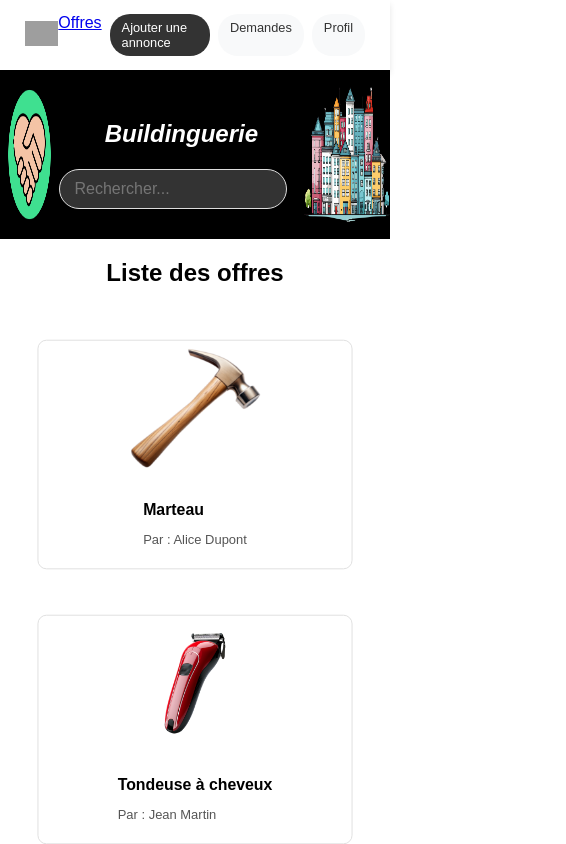
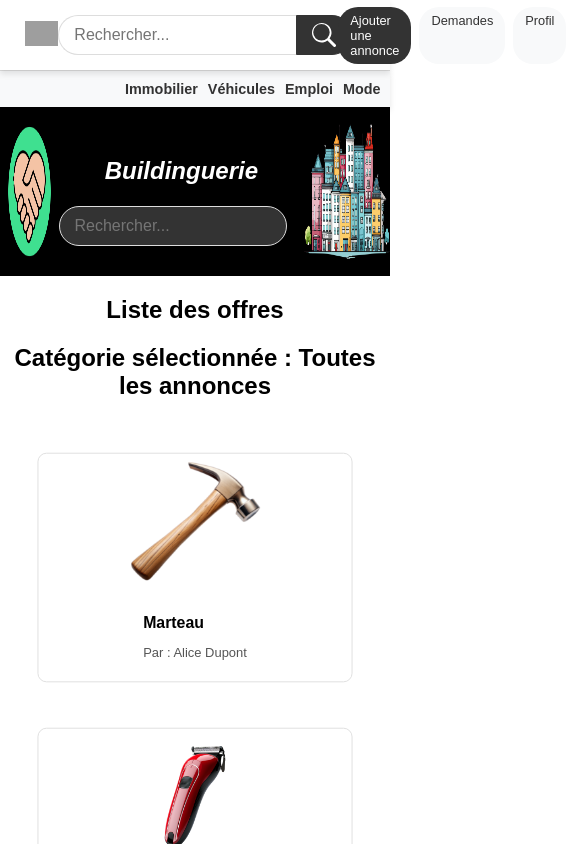
Before and after one commit to buildESP/BuildESP, a React (Create React App) app in the folder fadelfront/: page / in a window 390 px wide. Shown: the top 844 px of the page, 566 px wide, since content can reach past the window. Built offline with nearby package versions, Linux system fonts and the light colour scheme; grey boxes are pictures that could not be loaded.

Commit message:
[ADD] Categories/subcategories + Postuler à l'offre

```diff
--- a/fadelfront/src/App.js
+++ b/fadelfront/src/App.js
@@ -28,6 +28,7 @@ const App = () => {
                 <Route path="/onDemand" element={<DemandP />} />
                 <Route path="/messages" element={<MessagesP />} />
                 <Route path="/addAnAnnounce" element={<AddP />} />
+                <Route path="/category/*" element={<HomeP />} />
 
                 {/* Si jamais ce n'est pas un path correct */}
                 <Route path="*" element={<HomeP />} />
--- a/fadelfront/src/components/headerC/HeaderC.js
+++ b/fadelfront/src/components/headerC/HeaderC.js
@@ -1,11 +1,13 @@
 import React, { useState, useEffect } from 'react';
-import { Link } from 'react-router-dom';
+import { Link, useNavigate } from 'react-router-dom'; // Importer useNavigate pour la redirection
 import './header.css';
 
 const HeaderC = () => {
-    const [isDesktop, setIsDesktop] = useState(window.innerWidth >= 1024); // Détecte si on est sur un écran de bureau
+    const [isDesktop, setIsDesktop] = useState(window.innerWidth >= 1024);
+    const [activeCategory, setActiveCategory] = useState(null);
+    const navigate = useNavigate(); // Utilisation de useNavigate pour changer de page
 
-    // Vérifier la taille de l'écran au redimensionnement
+    // Gestion de la taille de l'écran
     useEffect(() => {
         const handleResize = () => {
             setIsDesktop(window.innerWidth >= 1024);
@@ -15,13 +17,50 @@ const HeaderC = () => {
         return () => window.removeEventListener('resize', handleResize);
     }, []);
 
+    // Données des catégories et sous-catégories
+    const categories = [
+        {
+            name: 'Immobilier',
+            subcategories: ['Locations', 'Ventes', 'Colocations', 'Bureaux & Commerces'],
+        },
+        {
+            name: 'Véhicules',
+            subcategories: ['Voitures', 'Motos', 'Utilitaires', 'Caravaning'],
+        },
+        {
+            name: 'Emploi',
+            subcategories: ['Offres d’emploi', 'Stages', 'Services à domicile'],
+        },
+        {
+            name: 'Mode',
+            subcategories: ['Vêtements', 'Chaussures', 'Accessoires', 'Montres & Bijoux'],
+        },
+        {
+            name: 'Maison',
+            subcategories: ['Meubles', 'Électroménager', 'Décoration', 'Jardinage'],
+        },
+        {
+            name: 'Loisirs',
+            subcategories: ['Livres', 'Instruments de musique', 'Jeux & Jouets', 'Sports & Hobbies'],
+        },
+        {
+            name: 'Services',
+            subcategories: ['Cours particuliers', 'Déménagement', 'Réparation', 'Transport'],
+        },
+    ];
+
+    // Fonction pour gérer le clic sur une sous-catégorie
+    const handleSubcategoryClick = (subcategory) => {
+        navigate('/home', { state: { selectedSubcategory: subcategory } });
+    };
+
     return (
+        <>
             <header className="header">
                 <div className="header-container">
                     <div className="logo">
-                   <Link to="/home" id="homeHeader">  <img src="./media/pics/logo.png" alt="Logo" /></Link>
+                        <img src="./media/pics/logo.png" alt="Logo" />
                     </div>
-                {isDesktop && (
                     <div className="search-bar">
                         <input type="text" placeholder="Rechercher..." />
                         <button className="search-button">
@@ -36,19 +75,47 @@ const HeaderC = () => {
                             </svg>
                         </button>
                     </div>
-                )}
-
-
                     <div className="nav-buttons">
-                    {!isDesktop && (
-                        <Link to="/home" className="offres-button">Offres</Link>
-                    )}
-                    <Link to='/addAnAnnounce' className="add-button">Ajouter une annonce</Link>
-                    <Link to='/onDemand' className="nav-button">Demandes</Link>
-                    <Link to='/profile' className="nav-button">Profil</Link>
+                        <Link to="/addAnAnnounce" className="add-button">
+                            Ajouter une annonce
+                        </Link>
+                        <Link to="/onDemand" className="nav-button">
+                            Demandes
+                        </Link>
+                        <Link to="/profile" className="nav-button">
+                            Profil
+                        </Link>
                     </div>
                 </div>
             </header>
+            <nav className="categories-bar">
+                <ul className="categories-list">
+                    {categories.map((category, index) => (
+                        <li
+                            key={index}
+                            className="category-item"
+                            onMouseEnter={() => setActiveCategory(category.name)}
+                            onMouseLeave={() => setActiveCategory(null)}
+                        >
+                            <span>{category.name}</span>
+                            {activeCategory === category.name && (
+                                <ul className="subcategories-list">
+                                    {category.subcategories.map((sub, subIndex) => (
+                                        <li
+                                            key={subIndex}
+                                            className="subcategory-item"
+                                            onClick={() => handleSubcategoryClick(sub)}
+                                        >
+                                            {sub}
+                                        </li>
+                                    ))}
+                                </ul>
+                            )}
+                        </li>
+                    ))}
+                </ul>
+            </nav>
+        </>
     );
 };
 
--- a/fadelfront/src/components/headerC/header.css
+++ b/fadelfront/src/components/headerC/header.css
@@ -92,9 +92,67 @@
     background-color: #333;
 }
 
-#homeHeader {
+/* Barre des catégories */
+.categories-bar {
+    background-color: #f8f9fa;
+    border-top: 1px solid #ddd;
+    padding: 10px 20px;
+    position: sticky;
+    top: 50px; /* Ajusté pour s'aligner sous le header */
+    z-index: 900;
+    box-shadow: 0 4px 6px rgba(0, 0, 0, 0.1);
+}
+
+.categories-list {
+    display: flex;
+    gap: 20px;
+    list-style: none;
+    margin: 0;
+    padding: 0;
+    width: 40%;
+    margin-left: auto;
+    margin-right: auto;
+}
+
+.category-item {
+    position: relative;
+    cursor: pointer;
+    font-size: 1rem;
+    font-weight: bold;
+    color: #333;
+}
+
+.category-item:hover {
+    text-decoration: underline;
+}
+
+.subcategories-list {
+    position: absolute;
+    top: 100%;
+    left: 0;
+    background-color: #fff;
+    box-shadow: 0 4px 8px rgba(0, 0, 0, 0.1);
+    border-radius: 4px;
+    padding: 10px;
+    list-style: none;
+    margin: 0;
+    z-index: 1000;
+}
+
+.subcategory-item {
+    padding: 5px 10px;
+    white-space: nowrap;
+}
+
+.subcategory-item a {
     text-decoration: none;
-    color: black;
+    color: #333;
+    font-size: 0.9rem;
+}
+
+.subcategory-item:hover {
+    background-color: #f1f1f1;
+    border-radius: 4px;
 }
 
 /* Responsiveness */
@@ -117,6 +175,19 @@
 
     .nav-button, .add-button {
         font-size: 0.9rem; /* Réduire la taille du texte des boutons */
+    }
+
+    .categories-bar {
+        overflow-x: auto;
+        white-space: nowrap;
+    }
+
+    .categories-list {
+        gap: 10px;
+    }
+
+    .category-item {
+        font-size: 0.9rem;
     }
 }
 
--- a/fadelfront/src/components/homeC/HomeC.js
+++ b/fadelfront/src/components/homeC/HomeC.js
@@ -1,10 +1,22 @@
 import React, { useEffect, useState } from 'react';
+import { useLocation } from 'react-router-dom';
 import './home.css';
 import CardsOffersC from '../cardsC/CardsOffersC';
 
 const HomeC = () => {
 
     const [articles, setArticles] = useState([]);
+    const location = useLocation();
+    const [selectedDemand, setSelectedDemand] = useState(null); // État pour la carte sélectionnée
+    const selectedSubcategory = location.state?.selectedSubcategory || 'Toutes les annonces';
+
+    const handleCardClick = (article) => {
+        setSelectedDemand(article); // Définit la carte cliquée comme sélectionnée
+    };
+
+    const closeModal = () => {
+        setSelectedDemand(null); // Réinitialise la carte sélectionnée
+    };
 
     useEffect(() => {
         fetch('./json/articles.json')
@@ -26,21 +38,37 @@ const HomeC = () => {
                     </div>
                     <img src="./media/pics/quartier.webp" alt="" id="quartier" />
                 </div>
+
                 <div className='offersList'>
                     <h2>Liste des offres</h2>
+                    <h2>Catégorie sélectionnée : {selectedSubcategory}</h2>
                 </div>
 
                 {/* Section des articles */}
+
                 <div className="articles-section">
                     {articles.map((article) => (
+                        <div key={article.id} onClick={() => handleCardClick(article)}>
                             <CardsOffersC
                                 key={article.id}
                                 title={article.title}
                                 author={article.author}
                                 image={article.image}
                             />
+                        </div>
                     ))}
                 </div>
+                {selectedDemand && ( // Affiche la modale si une carte est sélectionnée
+                <div className="modal-demands">
+                    <div className="modal-content-demands">
+                        <img id="articleHome" src={selectedDemand.image} />
+                        <h2>{selectedDemand.title}</h2><br/>
+                        <p><strong>Par :</strong> {selectedDemand.author}</p>
+                        <button className="offer-button-demands">Postuler à l'offre</button>
+                        <button className="close-button-demands" onClick={closeModal}>Fermer</button>
+                    </div>
+                </div>
+            )}
             </div>
 
             {/* <FooterwavesC /> */}
--- a/fadelfront/src/components/homeC/home.css
+++ b/fadelfront/src/components/homeC/home.css
@@ -6,6 +6,10 @@
     background-color: rgb(0, 0, 0);
     height: 20vh;
     width: 100%;
+}
+
+#articleHome {
+    height: 20vh;
 }
 
 #entraide {
```
Also changed, not shown: 1 other file (tests, documents, lock files or other folders). Lines whose indentation alone changed are shown as unchanged.
